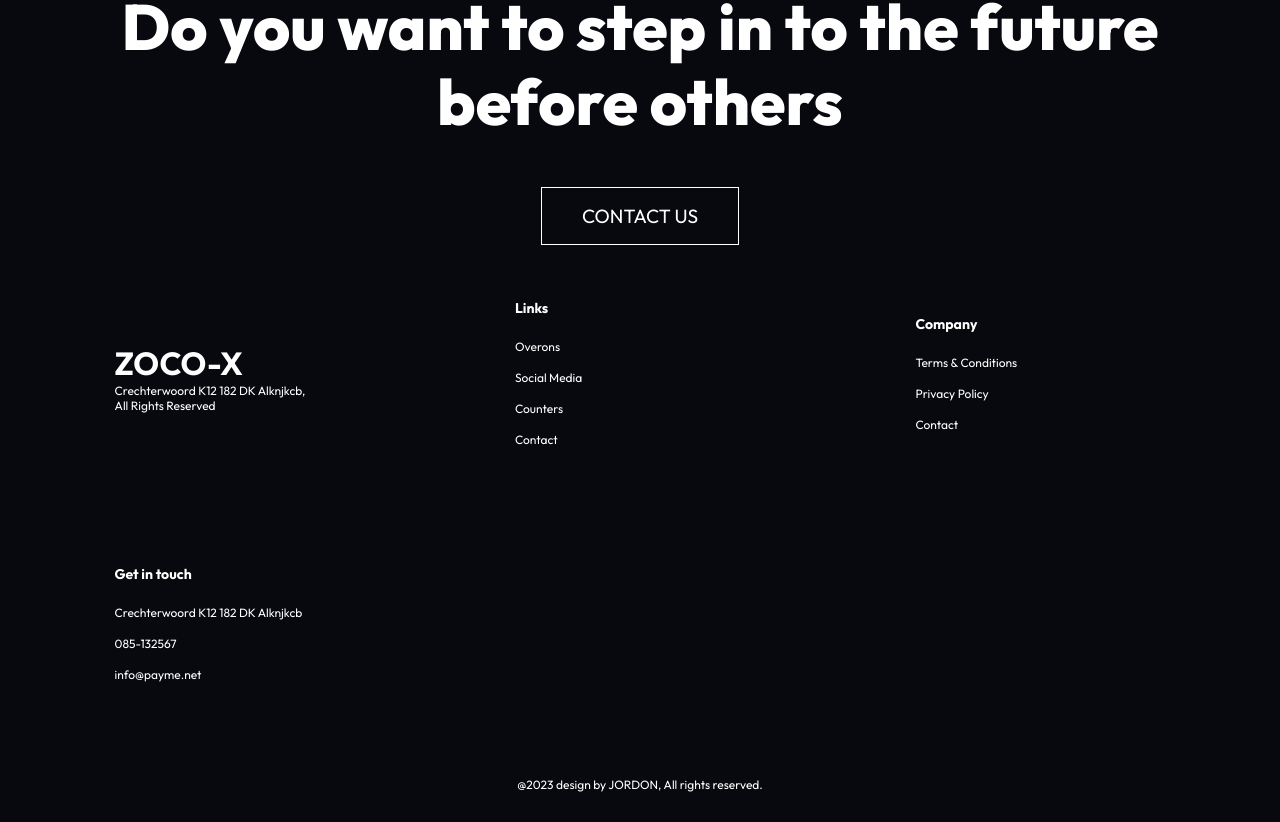
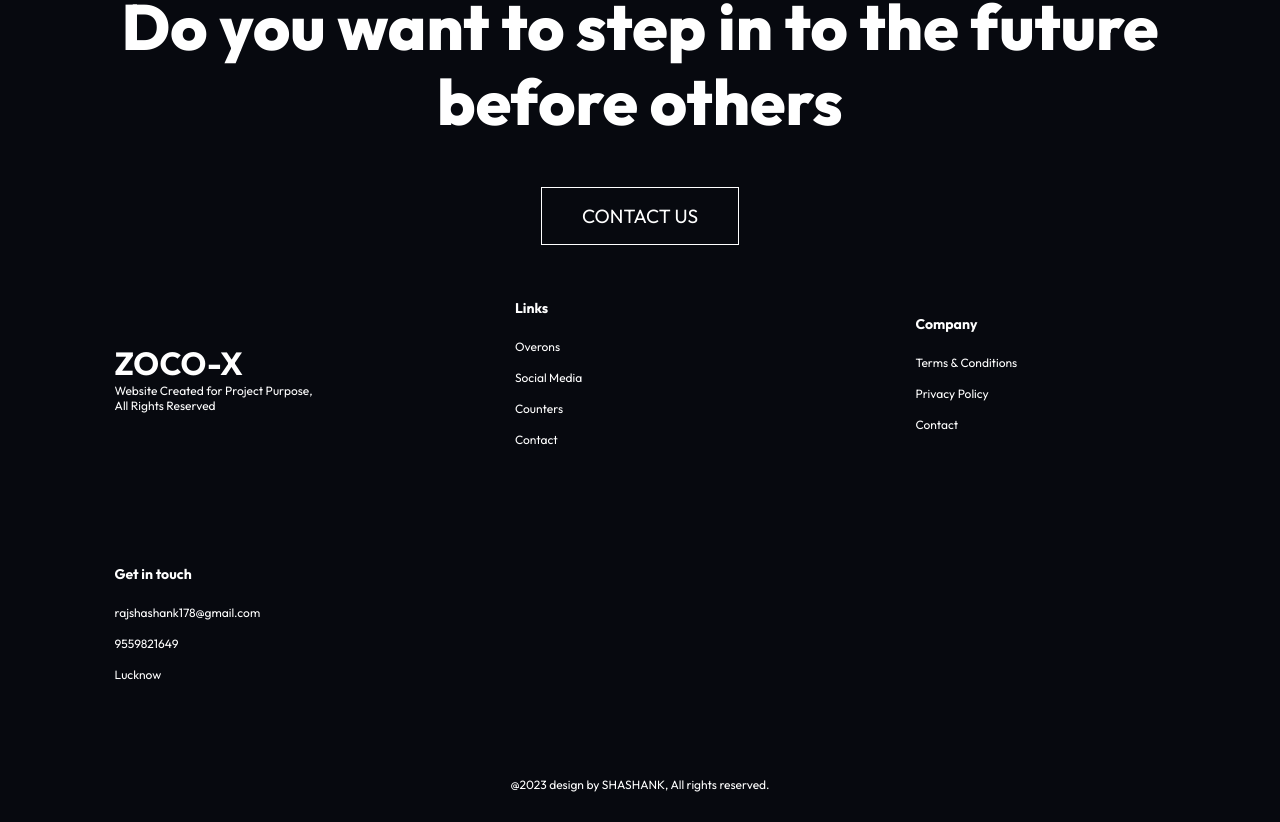
Before and after one commit to coderislive07/e-comm-project, a React (Create React App) app: page /success in a window 1280 px wide. Shown: the part 1076-1898 px from the top of the page. Built offline with nearby package versions, Linux system fonts and the light colour scheme.

Commit message:
initial committt

```diff
--- a/src/components/Footer.js
+++ b/src/components/Footer.js
@@ -14,7 +14,7 @@ const Footer = () => (
     <div className="gpt3__footer-links">
       <div className="gpt3__footer-links_logo">
         <h1>ZOCO-X</h1>
-        <p>Crechterwoord K12 182 DK Alknjkcb, <br /> All Rights Reserved</p>
+        <p>Website Created for Project Purpose, <br /> All Rights Reserved</p>
       </div>
       <div className="gpt3__footer-links_div">
         <h4>Links</h4>
@@ -31,14 +31,14 @@ const Footer = () => (
       </div>
       <div className="gpt3__footer-links_div">
         <h4>Get in touch</h4>
-        <p>Crechterwoord K12 182 DK Alknjkcb</p>
-        <p>085-132567</p>
-        <p>info@payme.net</p>
+        <p>rajshashank178@gmail.com</p>
+        <p>9559821649</p>
+        <p>Lucknow</p>
       </div>
     </div>
 
     <div className="gpt3__footer-copyright">
-      <p>@2023 design by JORDON, All rights reserved.</p>
+      <p>@2023 design by SHASHANK, All rights reserved.</p>
     </div>
   </div>
 );
--- a/src/components/HeroStyles.css
+++ b/src/components/HeroStyles.css
@@ -29,10 +29,12 @@
     gap: 2rem;
 }
 .hero_content p{
-    font-family: 'Dancing Script', sans-serif;
+    font-family: 'poppins', sans-serif;
     text-transform: capitalize;
-    font-weight: 400;
+    font-weight: 200;
+    font-size: 12px;
     width: 75%;
+    color: rgba(255, 255, 255, 0.293);
 }
 .right h3{
     font-size: 1.3rem;
--- a/src/components/Homecategory/homecategory.css
+++ b/src/components/Homecategory/homecategory.css
@@ -58,3 +58,10 @@
         height: 200px;
     }
 }
+
+@media screen and (max-width:590px){
+    .headingggg{
+        padding: 12px 6px;
+        font-size: 16px;
+    }
+}
--- a/src/components/InfoCompo/InfoCompo.css
+++ b/src/components/InfoCompo/InfoCompo.css
@@ -16,10 +16,11 @@
 }
 .in-right h1{
     font-size: 3.7rem;
-    margin-bottom: 1rem;
+    margin-bottom: 6px;
 }
-.in-right h4{
+.in-right p{
     padding-right: 100px;
+    color: rgba(255, 255, 255, 0.286);
 }
 
 
@@ -27,7 +28,7 @@
     .in-right h1{
         font-size: 2.4rem;
     }
-    .in-right h4{
+    .in-right p{
         font-size: 15px;
         font-weight: 300;
     }
@@ -45,8 +46,17 @@
         padding-top: 10px;
         font-size: 1.5rem;
     }
-    .in-right h4{
-        font-size: 8px;
+    .in-right p{
+        font-size: 14px;
         font-weight: 200;
+        line-height: 13px;
+        padding-right: 40px;
     }
 }
+@media screen and (max-width:590px){
+    .in-right p{
+        font-size: 11px;
+        font-weight: 200;
+        line-height: 12px;
+    }
+}
--- a/src/components/InfoCompo/InfoCompo.js
+++ b/src/components/InfoCompo/InfoCompo.js
@@ -1,5 +1,5 @@
 import React from 'react'
-import gamehead from "../../assest/gaming headphone.jpg"
+import gamehead from "../../assest/gamer.jpeg"
 import "./InfoCompo.css"
 const InfoCompo = () => {
   return (
@@ -11,7 +11,7 @@ const InfoCompo = () => {
                 </div>
                 <div className="in-right">
                     <h1>Gamers Are Everywhere!!!</h1>
-                    <h4>If you want to achive a goals in gaming find your best equipments here. A gamer is a proactive hobbyist who plays interactive games, and who plays for usually long periods of time, this website would full fill all over dreams of having a good game pc and equipments.</h4>
+                    <p>If you want to achive a goals in gaming find your best equipments here. A gamer is a proactive hobbyist who plays interactive games, and who plays for usually long periods of time, this website would full fill all over dreams of having a good game pc and equipments.</p>
                 </div>
             </div>
         </div>
```
Also changed, not shown: src/assest/gamer.jpeg (added).
